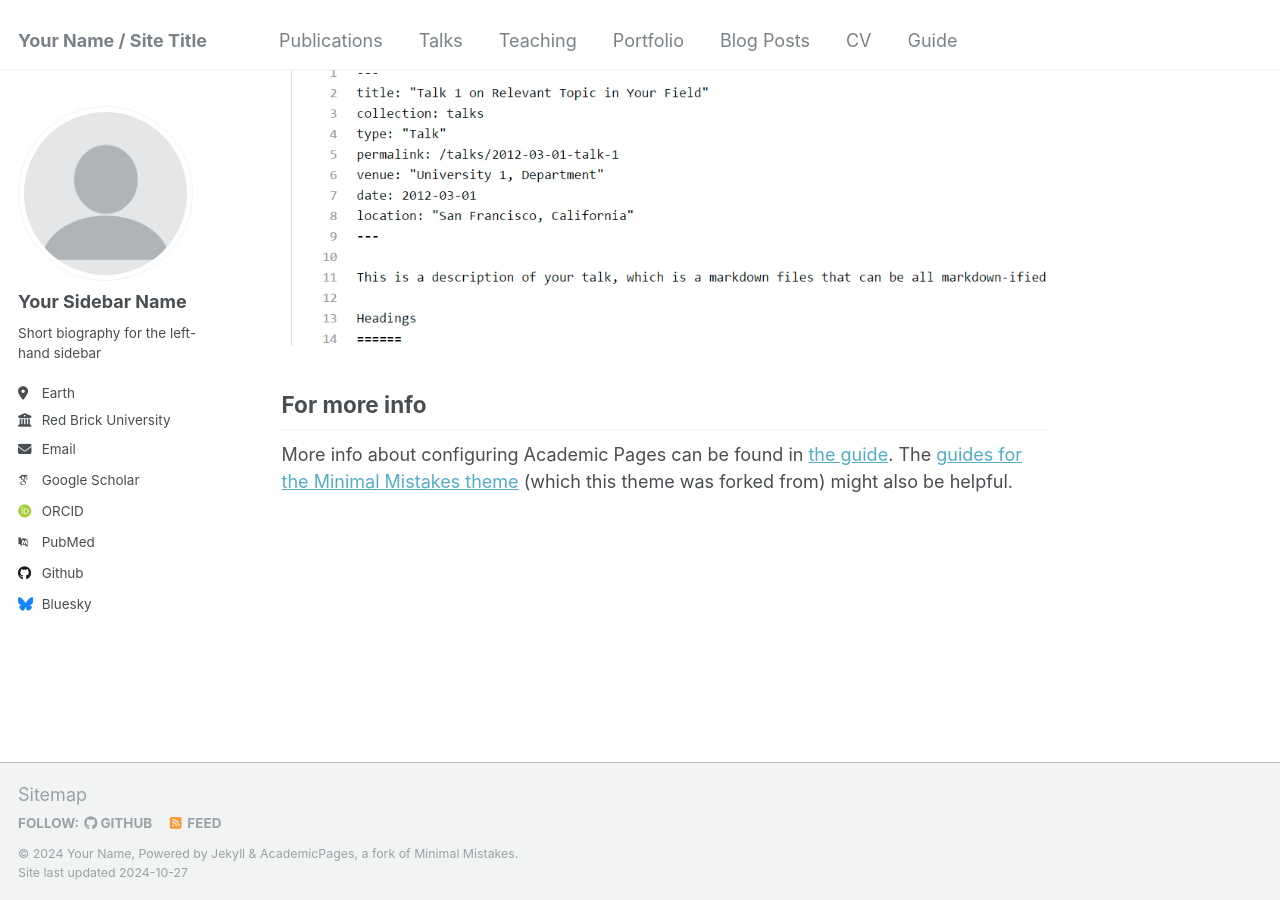
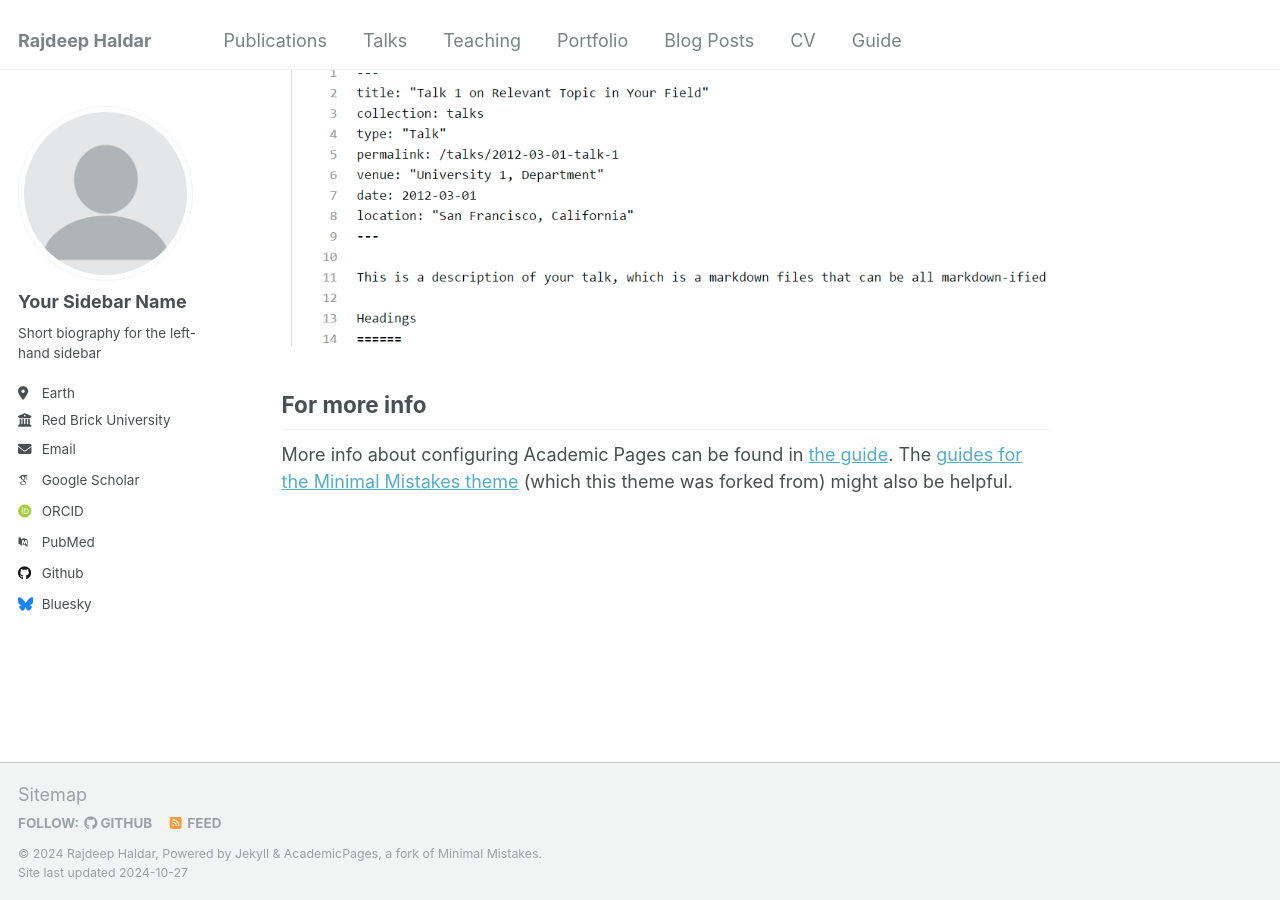
Before and after one commit to rhaldarpurdue/rhaldarpurdue.github.io, a Jekyll site: the page built from _pages/about.md, in a window 1280 px wide and 900 px high, scrolled down 2643 px. Built offline with Jekyll 4.4.1, drawn with Linux system fonts in a browser that asks for light colours; some web fonts are replaced.

Commit message:
Update _config.yml

```diff
--- a/_config.yml
+++ b/_config.yml
@@ -8,9 +8,9 @@
 
 # Basic Site Settings
 locale                   : "en-US"
-title                    : "Your Name / Site Title"
+title                    : "Rajdeep Haldar"
 title_separator          : "-"
-name                     : &name "Your Name"
+name                     : &name "Rajdeep Haldar"
 description              : &description "personal description"
 url                      : https://academicpages.github.io # the base hostname & protocol for your site e.g. "https://mmistakes.github.io"
 baseurl                  : "" # the subpath of your site, e.g. "/blog"
```
